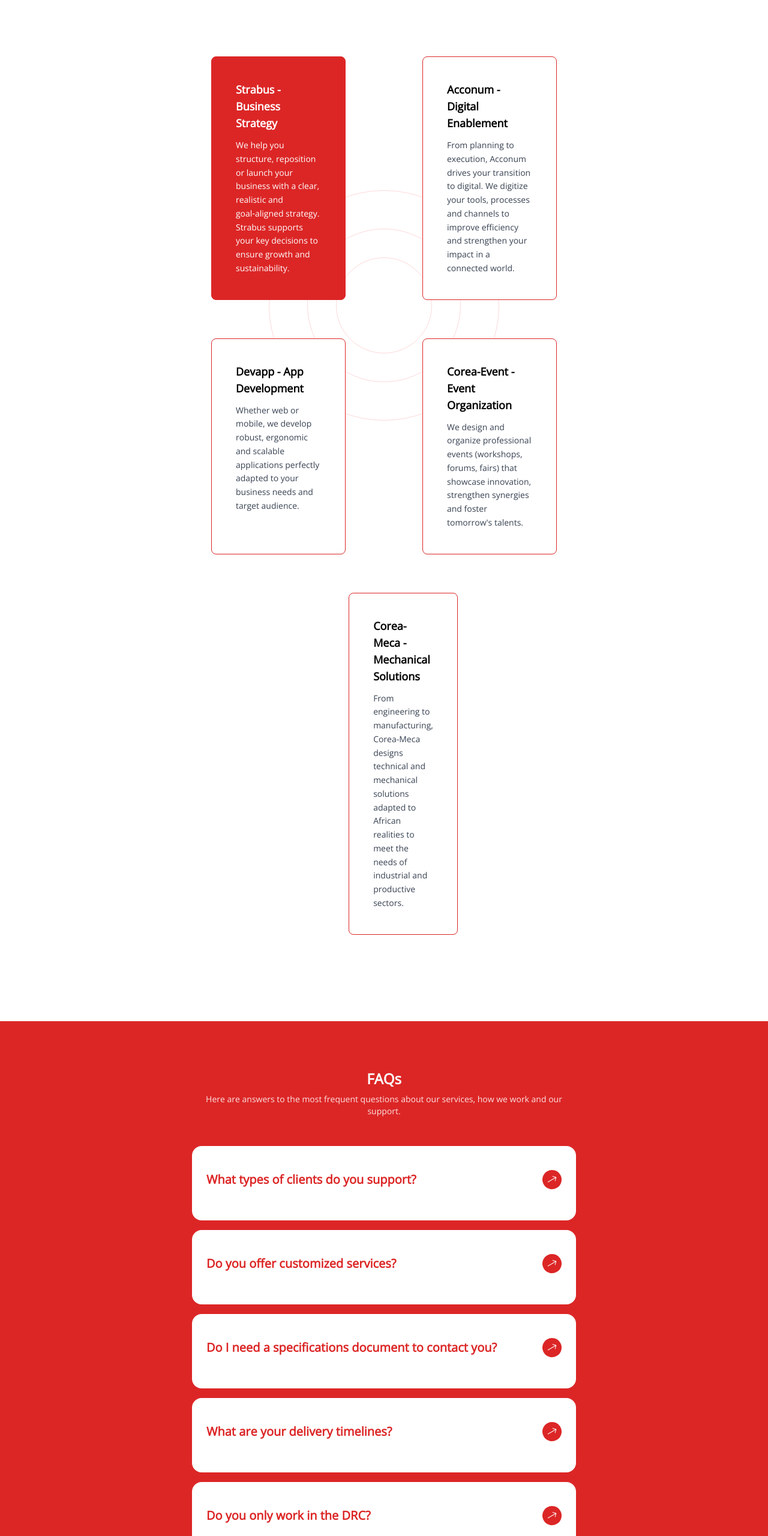
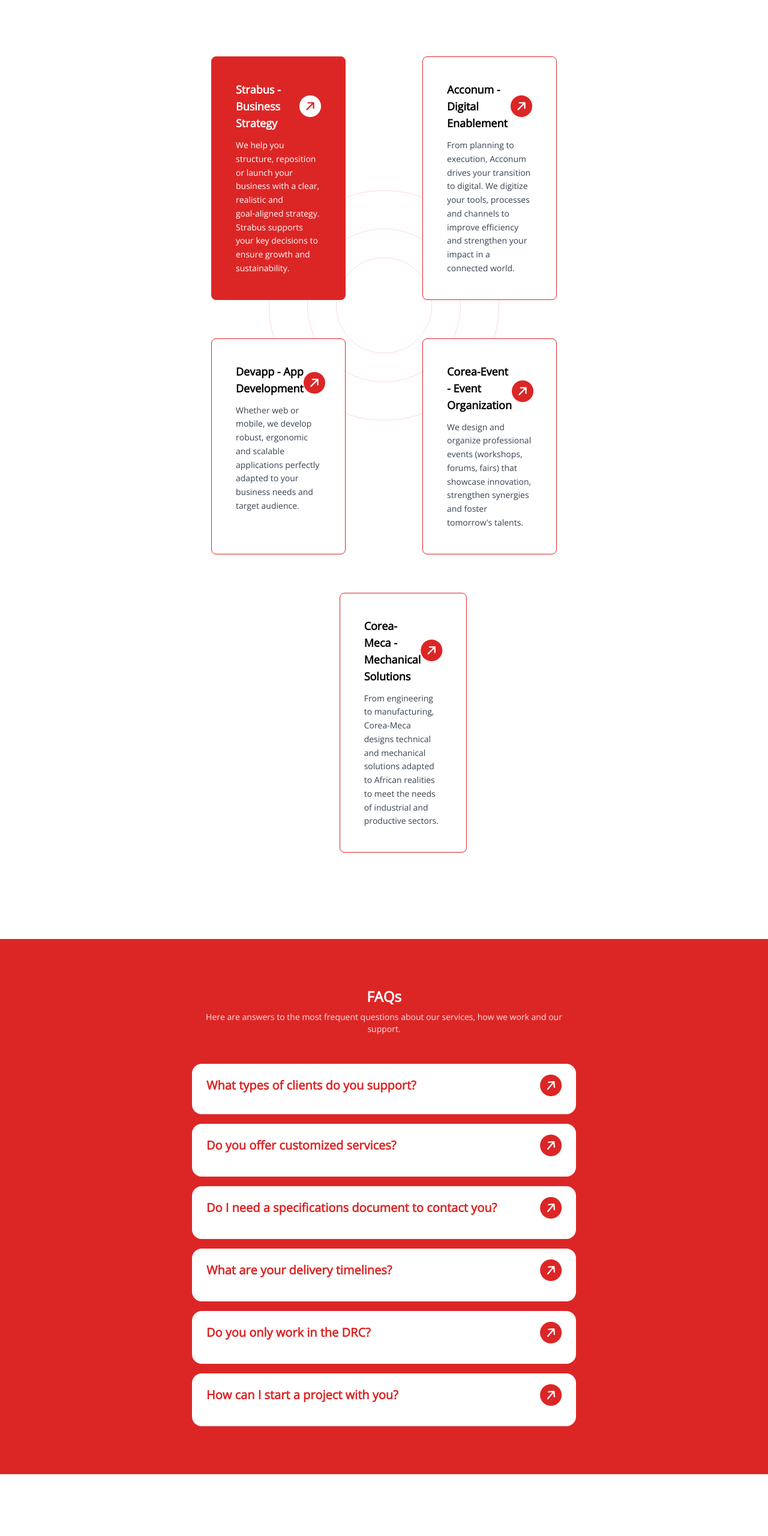
Before and after one commit to Bentshims/coreasofts-website, a plain HTML site: page index.html in a window 1280 px wide. Shown: the part 2440-5000 px from the top of the page at 60% size. Drawn offline with nearby package versions, Linux system fonts and the light colour scheme.

Commit message:
modification de la mis en page pour rendre visible les icone dans la section service et sur le bouton submit du formulaire et ajustement des icones dans la section faqa

```diff
--- a/index.html
+++ b/index.html
@@ -52,12 +52,11 @@
     };
   </script>
 
-  <link href="https://fonts.googleapis.com/css2?family=Montserrat:wght@600&family=Open+Sans&display=swap"
-    rel="stylesheet">
+  <link href="https://fonts.googleapis.com/css2?family=Montserrat:wght@600&family=Open+Sans&display=swap" rel="stylesheet">
+  <link rel="stylesheet" href="https://cdn.jsdelivr.net/npm/bootstrap-icons@1.11.3/font/bootstrap-icons.min.css">
+  <link rel="stylesheet" href="./style.css">
   <script src="https://cdn.jsdelivr.net/npm/@emailjs/browser@4/dist/email.min.js" defer></script>
   <script src="./script.js" defer></script>
-  <link rel="stylesheet" href="./style.css">
-  <link rel="stylesheet" href="https://cdn.jsdelivr.net/npm/bootstrap-icons@1.11.3/font/bootstrap-icons.css">
 
 </head>
 
@@ -278,10 +277,14 @@
           </div>
 
           <div class="bg-red-600 text-white p-10 rounded-lg relative z-10 border border-red-600">
-            <h3 class="font-semibold text-lg mb-3 flex items-center justify-between" data-i18n="services.cards.strabus.title">
+            <div class="mb-3 flex items-center justify-between">
+              <h3 class="font-semibold text-lg " data-i18n="services.cards.strabus.title">
                 Strabus - Stratégie Business
+              </h3>
+              <div>
                 <i class="bi bi-arrow-up-right-circle-fill text-4xl"></i>
-            </h3>
+              </div>
+            </div>
             <p class="text-sm leading-relaxed" data-i18n="services.cards.strabus.text">
               Nous vous aidons à structurer, repositionner ou lancer votre activité avec une stratégie claire, réaliste
               et alignée sur vos objectifs.
@@ -290,10 +293,14 @@
           </div>
 
           <div class="bg-white text-black p-10  rounded-lg relative z-10 border border-red-600">
-            <h3 class="font-semibold text-lg mb-3 flex items-center justify-between" data-i18n="services.cards.acconum.title">
+            <div class="mb-3 flex items-center justify-between">
+              <h3 class="font-semibold text-lg " data-i18n="services.cards.acconum.title">
                 Acconum - Accompagnement Numérique
-              <i class="bi bi-arrow-up-right-circle-fill text-red-600 text-4xl"></i>
               </h3>
+              <div>
+                <i class="bi bi-arrow-up-right-circle-fill text-4xl text-red-600"></i>
+              </div>
+            </div>
             <p class="text-sm text-gray-700 leading-relaxed" data-i18n="services.cards.acconum.text">
               De la planification à l'exécution, Acconum guide votre transition vers le numérique.
               Nous digitalisons vos outils, process et canaux pour améliorer l'efficacité et renforcer votre impact dans
@@ -302,10 +309,14 @@
           </div>
 
           <div class="bg-white text-black p-10 rounded-lg relative z-10 border border-red-600">
-            <h3 class="font-semibold text-lg mb-3 flex items-center justify-between" data-i18n="services.cards.devapp.title">
+           <div class=" flex items-center justify-between">
+            <h3 class="font-semibold text-lg mb-3" data-i18n="services.cards.devapp.title">
               Devapp - Développement d'applications
+            </h3>
+            <div>
               <i class="bi bi-arrow-up-right-circle-fill text-red-600 text-4xl"></i>
-            </h3>
+            </div>
+           </div>
             <p class="text-sm text-gray-700 leading-relaxed" data-i18n="services.cards.devapp.text">
               Que ce soit pour le web ou le mobile, nous développons des applications robustes, ergonomiques et
               évolutives,
@@ -314,10 +325,14 @@
           </div>
 
           <div class="bg-white text-black p-10  rounded-lg relative z-10 border border-red-600">
-            <h3 class="font-semibold text-lg mb-3 flex items-center justify-between" data-i18n="services.cards.event.title">
+           <div class="flex items-center justify-between">
+            <h3 class="font-semibold text-lg mb-3 " data-i18n="services.cards.event.title">
               Corea-Event - Organisation d'événements
+            </h3>
+            <div>
               <i class="bi bi-arrow-up-right-circle-fill text-red-600 text-4xl"></i>
-            </h3>
+            </div>
+           </div>
             <p class="text-sm text-gray-700 leading-relaxed" data-i18n="services.cards.event.text">
               Nous concevons et organisons des événements professionnels (ateliers, forums, salons) qui valorisent
               l’innovation,
@@ -330,10 +345,14 @@
         </div>
         <div class="flex items-center justify-center px-80">
           <div class="bg-white text-black p-10 rounded-lg relative z-10 border border-red-600">
-            <h3 class="font-semibold text-lg mb-3 flex items-center justify-between" data-i18n="services.cards.meca.title">
+            <div class="mb-3 flex items-center justify-between">
+              <h3 class="font-semibold text-lg " data-i18n="services.cards.meca.title">
                 Corea-Meca - Solutions Mécaniques
+              </h3>
+              <div>
                 <i class="bi bi-arrow-up-right-circle-fill text-red-600 text-4xl"></i>
-            </h3>
+              </div>
+            </div>
             <p class="text-sm text-gray-700 leading-relaxed" data-i18n="services.cards.meca.text">
               De l'ingénierie à la fabrication, Corea-Meca conçoit des solutions techniques et mécaniques adaptées aux
               réalités africaines,
@@ -345,7 +364,8 @@
 
     </section>
 
-    <!-- faq section full-width bg -->
+    <!-- section faq -->
+
     <section class="relative px-4 md:px-80 bg-red-600 text-white py-20" data-animate>
       <div class="max-w-5xl mx-auto">
         <h2 class="text-center text-2xl font-semibold mb-2" data-i18n="faq.title">FAQs</h2>
@@ -354,11 +374,11 @@
         </p>
 
         <div class="space-y-4 md:max-w-3xl mx-auto">
-          <div class="bg-white text-black rounded-2xl px-6 py-10 cursor-pointer transition-all" data-faq>
+          <div class="bg-white text-black rounded-2xl px-6 py-4 cursor-pointer transition-all" data-faq>
             <div class="flex justify-between items-center">
               <h3 class="font-semibold text-xl text-red-600" data-i18n="faq.items.0.q">Quels types de clients accompagnez-vous ?</h3>
-              <span class="faq-toggle w-8 h-8 flex items-center justify-center rounded-full bg-red-600 text-white">
-                <i class="bi bi-arrow-up-right"></i>
+              <span class="faq-toggle flex items-center justify-center">
+                <i class="bi bi-arrow-up-right-circle-fill text-red-600 text-4xl"></i>
               </span>
             </div>
             <div class="faq-content mt-3 text-sm text-gray-700 leading-relaxed max-h-0 overflow-hidden">
@@ -369,62 +389,62 @@
             </div>
           </div>
 
-          <div class="bg-white text-black rounded-2xl px-6 py-10 cursor-pointer transition-all" data-faq>
+          <div class="bg-white text-black rounded-2xl px-6 py-4 cursor-pointer transition-all" data-faq>
             <div class="flex justify-between items-center">
               <h3 class="font-semibold text-xl text-red-600" data-i18n="faq.items.1.q">Proposez-vous des services personnalisés</h3>
-              <span class="faq-toggle w-8 h-8 flex items-center justify-center rounded-full bg-red-600 text-white">
-                <i class="bi bi-arrow-up-right"></i>
+              <span class="faq-toggle flex items-center justify-center">
+                <i class="bi bi-arrow-up-right-circle-fill text-red-600 text-4xl"></i>
               </span>
             </div>
-            <div class="faq-content mt-3 text-sm text-gray-700 leading-relaxed max-h-0 overflow-hidden">
+            <div class="faq-content mt-4 text-sm text-gray-700 leading-relaxed max-h-0 overflow-hidden">
               <span data-i18n="faq.items.1.a">Oui, nous proposons des solutions sur mesure en fonction de vos besoins spécifiques et de vos contraintes.</span>
             </div>
           </div>
 
-          <div class="bg-white text-black rounded-2xl px-6 py-10 cursor-pointer transition-all" data-faq>
+          <div class="bg-white text-black rounded-2xl px-6 py-4 cursor-pointer transition-all" data-faq>
             <div class="flex justify-between items-center">
               <h3 class="font-semibold text-xl text-red-600" data-i18n="faq.items.2.q">Faut-il déjà avoir un cahier des charges pour vous contacter ?</h3>
-              <span class="faq-toggle w-8 h-8 flex items-center justify-center rounded-full bg-red-600 text-white">
-                <i class="bi bi-arrow-up-right"></i>
+              <span class="faq-toggle flex items-center justify-center">
+                <i class="bi bi-arrow-up-right-circle-fill text-red-600 text-4xl"></i>
               </span>
             </div>
-            <div class="faq-content mt-3 text-sm text-gray-700 leading-relaxed max-h-0 overflow-hidden">
+            <div class="faq-content mt-4 text-sm text-gray-700 leading-relaxed max-h-0 overflow-hidden">
               <span data-i18n="faq.items.2.a">Non, nous pouvons vous aider à le formaliser ensemble dès le début du projet.</span>
             </div>
           </div>
 
-          <div class="bg-white text-black rounded-2xl px-6 py-10 cursor-pointer transition-all" data-faq>
+          <div class="bg-white text-black rounded-2xl px-6 py-4 cursor-pointer transition-all" data-faq>
             <div class="flex justify-between items-center">
               <h3 class="font-semibold text-xl text-red-600" data-i18n="faq.items.3.q">Quels sont vos délais de réalisation ?</h3>
-              <span class="faq-toggle w-8 h-8 flex items-center justify-center rounded-full bg-red-600 text-white">
-                <i class="bi bi-arrow-up-right"></i>
+              <span class="faq-toggle flex items-center justify-center">
+                <i class="bi bi-arrow-up-right-circle-fill text-red-600 text-4xl"></i>
               </span>
             </div>
-            <div class="faq-content mt-3 text-sm text-gray-700 leading-relaxed max-h-0 overflow-hidden">
+            <div class="faq-content mt-4 text-sm text-gray-700 leading-relaxed max-h-0 overflow-hidden">
               <span data-i18n="faq.items.3.a">Les délais varient en fonction de la complexité du projet, mais nous travaillons toujours pour optimiser les temps de livraison.</span>
             </div>
           </div>
 
-          <div class="bg-white text-black rounded-2xl px-6 py-10 cursor-pointer transition-all" data-faq>
+          <div class="bg-white text-black rounded-2xl px-6 py-4 cursor-pointer transition-all" data-faq>
             <div class="flex justify-between items-center">
               <h3 class="font-semibold text-xl text-red-600" data-i18n="faq.items.4.q">Travaillez-vous uniquement en RDC ?</h3>
-              <span class="faq-toggle w-8 h-8 flex items-center justify-center rounded-full bg-red-600 text-white">
-                <i class="bi bi-arrow-up-right"></i>
+              <span class="faq-toggle flex items-center justify-center">
+                <i class="bi bi-arrow-up-right-circle-fill text-red-600 text-4xl"></i>
               </span>
             </div>
-            <div class="faq-content mt-3 text-sm text-gray-700 leading-relaxed max-h-0 overflow-hidden">
+            <div class="faq-content mt-4 text-sm text-gray-700 leading-relaxed max-h-0 overflow-hidden">
               <span data-i18n="faq.items.4.a">Non, nous travaillons avec des clients partout dans le monde.</span>
             </div>
           </div>
 
-          <div class="bg-white text-black rounded-2xl px-6 py-10 cursor-pointer transition-all" data-faq>
+          <div class="bg-white text-black rounded-2xl px-6 py-4 cursor-pointer transition-all" data-faq>
             <div class="flex justify-between items-center">
               <h3 class="font-semibold text-xl text-red-600" data-i18n="faq.items.5.q">Comment démarrer un projet avec vous ?</h3>
-              <span class="faq-toggle w-8 h-8 flex items-center justify-center rounded-full bg-red-600 text-white">
-                <i class="bi bi-arrow-up-right"></i>
+              <span class="faq-toggle flex items-center justify-center">
+                <i class="bi bi-arrow-up-right-circle-fill text-red-600 text-4xl"></i>
               </span>
             </div>
-            <div class="faq-content mt-3 text-sm text-gray-700 leading-relaxed max-h-0 overflow-hidden">
+            <div class="faq-content mt-4 text-sm text-gray-700 leading-relaxed max-h-0 overflow-hidden">
               <span data-i18n="faq.items.5.a">Vous pouvez nous contacter directement via notre formulaire de contact ou par email, et nous vous répondrons rapidement.</span>
             </div>
           </div>
@@ -1041,9 +1061,9 @@
             </div>
 
             <div class="pt-2">
-              <button id="submitBtn" type="submit" data-i18n="contact.form.submit"
+              <button id="submitBtn" type="submit"
                 class="w-full text-center items-center gap-2 bg-red-600 hover:bg-red-700 text-white font-medium px-6 py-3 rounded-xl transition-colors">
-                  Envoyer
+                  <span data-i18n="contact.form.submit"> Envoyer </span>
                 <i class="bi bi-send"></i>
               </button>
               <p id="formStatus" class="mt-3 text-sm hidden"></p>
@@ -1096,24 +1116,22 @@
 
 
   </main>
-  <footer class="mt-96 md:mx-80">
-    <div class="border-t border-zinc-200 py-10">
+  <footer class="md:mt-[25rem]">
+    <div class="border-t border-zinc-200 py-10 md:px-80">
       <div class="grid grid-cols-1 md:grid-cols-3 gap-8 items-center">
-        <div class="flex items-center">
-          <img src="./assets/logo.png" alt="Coreasofts" class="w-32 h-32 border border-red-500">
-          <div>
-            <p class="text-sm text-zinc-600" data-i18n="footer.tagline">Des solutions intelligentes pour un avenir durable</p>
+        <div class="flex flex-col justify-start gap-4">
+          <img src="./assets/logo.png" alt="Coreasofts" class="w-32 h-auto">
+          <p class="text-[12px] text-zinc-600" data-i18n="footer.tagline">Des solutions intelligentes pour un avenir durable</p>
         </div>
 
-        <!--la Navigation et lien vers les reseaux sociaux                                                                                                                                                                                                                                                                                                                                                                                                                                                                                                                                                               -->
-        <nav class="flex items-center justify-center gap-8 text-sm text-zinc-800">
+        <nav class="flex items-center justify-center gap-6 text-sm text-zinc-800">
           <a href="#" class="hover:text-red-600" data-i18n="nav.home">Accueil</a>
           <a href="#" class="hover:text-red-600" data-i18n="nav.about">A propos</a>
           <a href="#" class="hover:text-red-600" data-i18n="nav.services">Services</a>
           <a href="#" class="hover:text-red-600" data-i18n="nav.testimonials">Temoignages</a>
         </nav>
 
-        <div class="flex items-center justify-center md:justify-end gap-6 text-2xl text-zinc-800">
+        <div class="flex items-center justify-center md:justify-end gap-5 text-2xl text-zinc-800">
           <a href="#" aria-label="X" class="hover:text-red-600"><i class="bi bi-twitter-x"></i></a>
           <a href="#" aria-label="Facebook" class="hover:text-red-600"><i class="bi bi-facebook"></i></a>
           <a href="#" aria-label="LinkedIn" class="hover:text-red-600"><i class="bi bi-linkedin"></i></a>
@@ -1122,7 +1140,7 @@
       </div>
     </div>
 
-    <div class="border-t border-zinc-200 py-6">
+    <div class="border-t border-zinc-200 py-6 md:px-80">
       <p class="text-center text-sm text-zinc-600" data-i18n="footer.copyright">&copy; Copyright Coreasofts</p>
     </div>
   </footer>
--- a/style.css
+++ b/style.css
@@ -29,7 +29,7 @@
 /* FAQ diagonal toggle rotation */
 [data-faq] .faq-toggle {
   transition: transform 700ms ease;
-  transform: rotate(15deg);
+  transform: rotate(-5deg);
 }
 [data-faq].faq-open .faq-toggle {
   transform: rotate(135deg);
```
Also changed, not shown: script.js (+5 -11 lines). Lines whose indentation alone changed are shown as unchanged.
